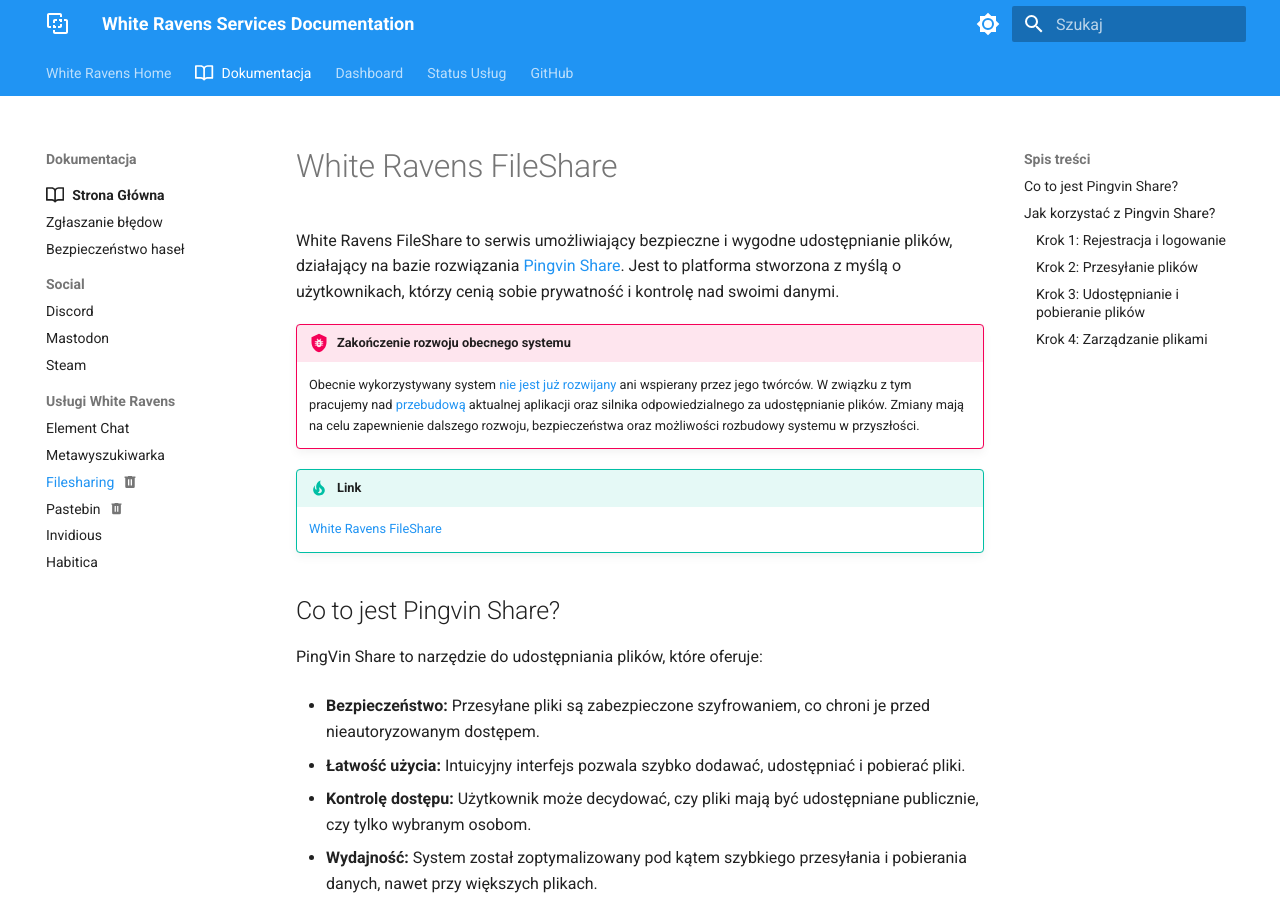
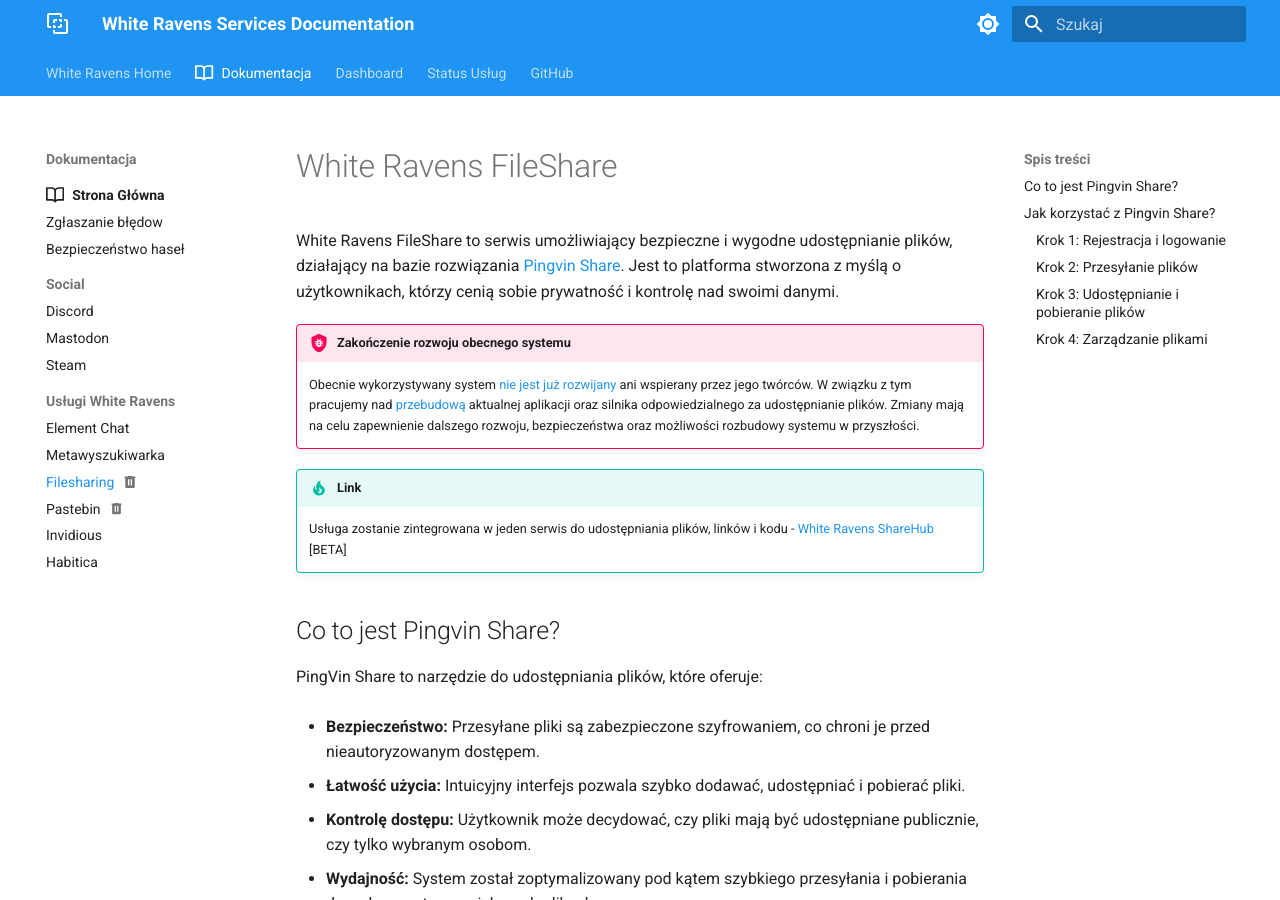
Before and after one commit to whiteravens20/wrservices.link, an MkDocs documentation site: the page built from docs/fileshare.md, in a window 1280 px wide and 900 px high. Built offline with MkDocs 1.6.1 and Material for MkDocs 9.7.7, drawn with Linux system fonts in a browser that asks for light colours.

Commit message:
services merging info

```diff
--- a/docs/fileshare.md
+++ b/docs/fileshare.md
@@ -14,7 +14,7 @@
     Obecnie wykorzystywany system [nie jest już rozwijany](https://github.com/stonith404/pingvin-share/issues/857) ani wspierany przez jego twórców. W związku z tym pracujemy nad [przebudową](https://github.com/whiteravens20/wrservices.link/issues/41) aktualnej aplikacji oraz silnika odpowiedzialnego za udostępnianie plików. Zmiany mają na celu zapewnienie dalszego rozwoju, bezpieczeństwa oraz możliwości rozbudowy systemu w przyszłości.
 
 !!! tip "Link"
-    [White Ravens FileShare](https://fileshare.wrservices.link/)
+    Usługa zostanie zintegrowana w jeden serwis do udostępniania plików, linków i kodu - [White Ravens ShareHub](https://share.wrservices.link/) [BETA]
 
 ## Co to jest Pingvin Share?
 
```
